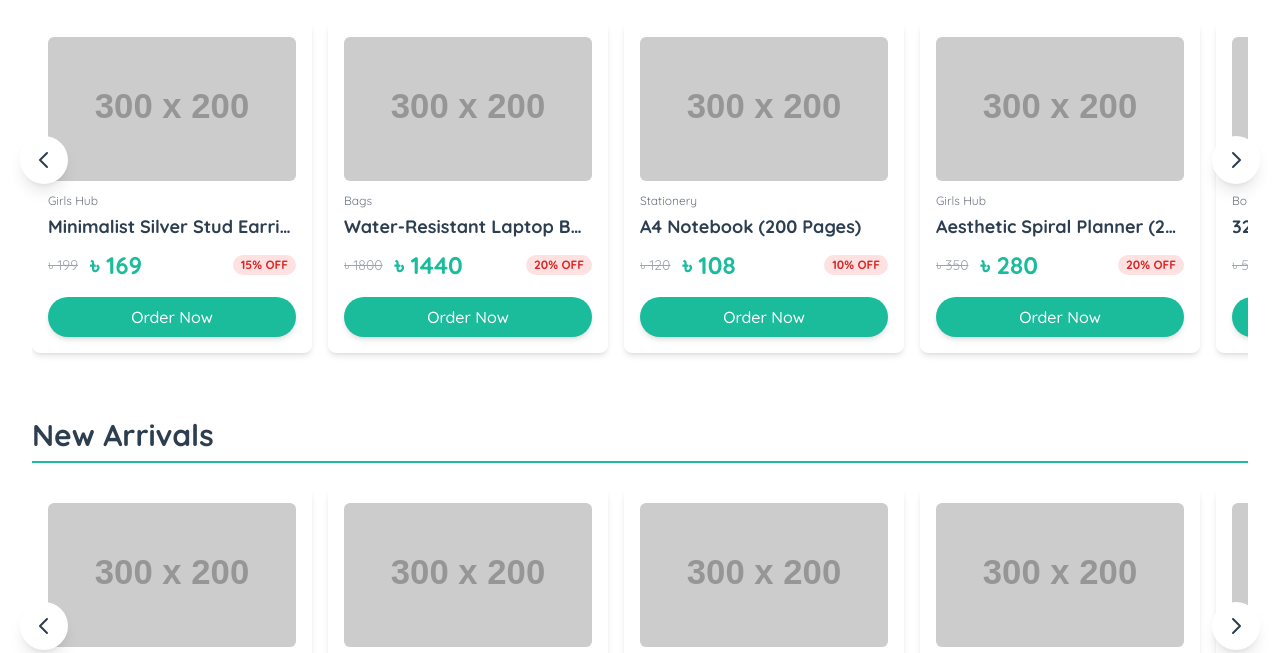
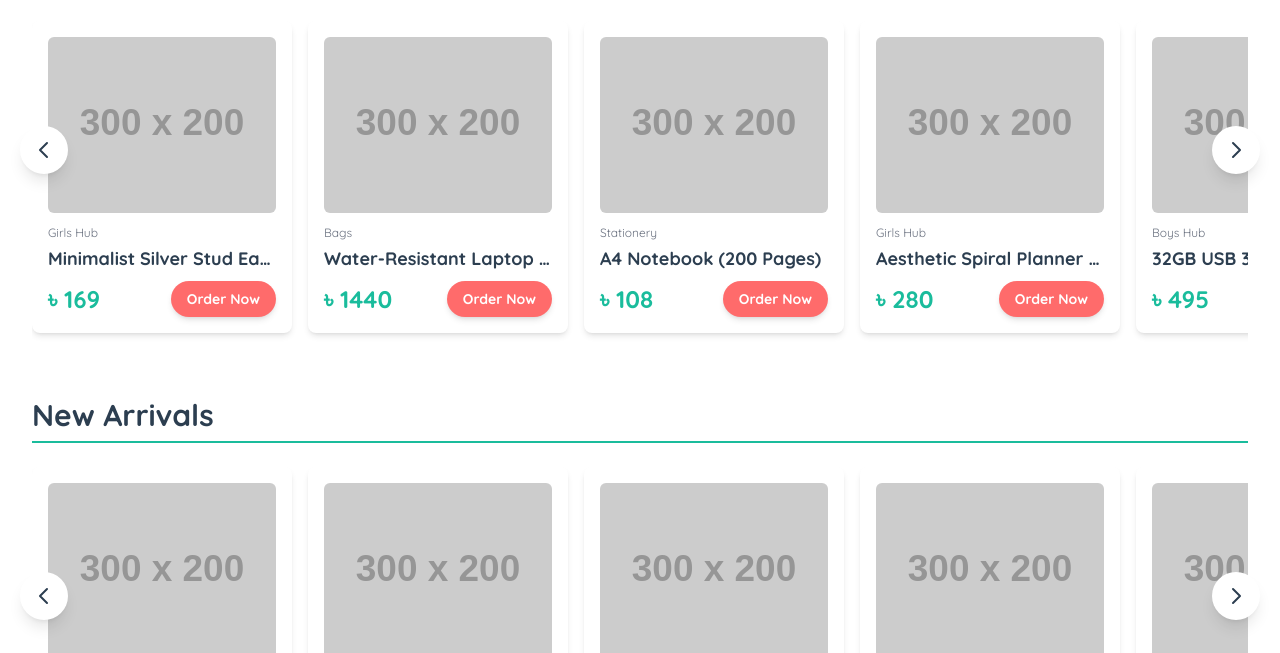
Before and after one commit to rajstudenthub-crypto/rajhub, a plain HTML site: page Index.html in a window 1280 px wide. Shown: the part 721-1374 px from the top of the page. Drawn offline with nearby package versions, Linux system fonts and the light colour scheme; placeholder pictures from the web are drawn by us.

Commit message:
Update Index.html

```diff
--- a/Index.html
+++ b/Index.html
@@ -38,24 +38,26 @@
             scroll-behavior: smooth;
             -webkit-overflow-scrolling: touch;
             padding-bottom: 1rem;
-            /* MOBILE/TABLET: Adjust padding to accommodate 2 cards better */
+            /* MOBILE/TABLET: Adjust padding to accommodate the new card width */
             padding-left: 0.5rem;
             padding-right: 0.5rem;
         }
         .product-card {
-            /* MOBILE/TABLET: Show 2 cards at once (50% - margin) */
-            flex: 0 0 calc(50% - 8px);
+            /* ADJUSTED WIDTH: From 50% to 40% - makes the cards narrower/taller */
+            flex: 0 0 calc(40% - 8px);
             max-width: none;
             scroll-snap-align: start;
             margin-right: 1rem;
-            margin-left: 0.5rem; /* Small margin to balance padding on track */
+            margin-left: 0.5rem;
         }
-        /* DESKTOP: Show 3 cards at once */
+        /* DESKTOP: Adjust to show more items, making cards narrower */
         @media (min-width: 768px) {
             .product-card {
-                flex: 0 0 30%;
-                max-width: 280px;
-                margin-left: 0; /* Adjust for desktop grid/carousel appearance */
+                /* Reduced from 30% to 28% for narrower feel */
+                flex: 0 0 28%;
+                /* Reduced max-width from 280px to 260px */
+                max-width: 260px;
+                margin-left: 0;
             }
             .product-track {
                 padding-left: 0;
@@ -81,63 +83,65 @@
                         'charcoal': '#2C3E50',
                         'teal-accent': '#1ABC9C',
                         'light-gray': '#F4F4F4',
+                        // Light red/salmon color for the button
+                        'salmon-accent': '#FF6B6B',
                     }
                 }
             }
         }
 
-        // --- PRODUCT DATA (Expanded, BDT currency) ---
+        // --- PRODUCT DATA (Updated: Discount and Off removed, final price set as 'price') ---
         const productData = [
             // --- Top Selling (6 Items: ids 1, 4, 8, 2, 5, 6) ---
-            { id: 1, name: "Matador i-teen Gel Pen (6-Pack)", category: "Stationery", price: 72, discount: 61, off: 15, isTopSelling: true, isNewArrival: false, imageUrl: "https://placehold.co/300x200/F4F4F4/2C3E50?text=Matador+Pen" },
-            { id: 4, name: "Minimalist Silver Stud Earrings", category: "Girls Hub", price: 199, discount: 169, off: 15, isTopSelling: true, isNewArrival: false, imageUrl: "https://placehold.co/300x200/F4F4F4/2C3E50?text=Earrings" },
-            { id: 8, name: "Water-Resistant Laptop Backpack", category: "Bags", price: 1800, discount: 1440, off: 20, isTopSelling: true, isNewArrival: false, imageUrl: "https://placehold.co/300x200/F4F4F4/2C3E50?text=Backpack" },
-            { id: 2, name: "A4 Notebook (200 Pages)", category: "Stationery", price: 120, discount: 108, off: 10, isTopSelling: true, isNewArrival: false, imageUrl: "https://placehold.co/300x200/F4F4F4/2C3E50?text=A4+Notebook" },
-            { id: 5, name: "Aesthetic Spiral Planner (2025)", category: "Girls Hub", price: 350, discount: 280, off: 20, isTopSelling: true, isNewArrival: false, imageUrl: "https://placehold.co/300x200/F4F4F4/2C3E50?text=Planner" },
-            { id: 6, name: "32GB USB 3.0 Flash Drive", category: "Boys Hub", price: 550, discount: 495, off: 10, isTopSelling: true, isNewArrival: false, imageUrl: "https://placehold.co/300x200/F4F4F4/2C3E50?text=Flash+Drive" },
+            { id: 1, name: "Matador i-teen Gel Pen (6-Pack)", category: "Stationery", price: 61, isTopSelling: true, isNewArrival: false, imageUrl: "https://placehold.co/300x200/F4F4F4/2C3E50?text=Matador+Pen" },
+            { id: 4, name: "Minimalist Silver Stud Earrings", category: "Girls Hub", price: 169, isTopSelling: true, isNewArrival: false, imageUrl: "https://placehold.co/300x200/F4F4F4/2C3E50?text=Earrings" },
+            { id: 8, name: "Water-Resistant Laptop Backpack", category: "Bags", price: 1440, isTopSelling: true, isNewArrival: false, imageUrl: "https://placehold.co/300x200/F4F4F4/2C3E50?text=Backpack" },
+            { id: 2, name: "A4 Notebook (200 Pages)", category: "Stationery", price: 108, isTopSelling: true, isNewArrival: false, imageUrl: "https://placehold.co/300x200/F4F4F4/2C3E50?text=A4+Notebook" },
+            { id: 5, name: "Aesthetic Spiral Planner (2025)", category: "Girls Hub", price: 280, isTopSelling: true, isNewArrival: false, imageUrl: "https://placehold.co/300x200/F4F4F4/2C3E50?text=Planner" },
+            { id: 6, name: "32GB USB 3.0 Flash Drive", category: "Boys Hub", price: 495, isTopSelling: true, isNewArrival: false, imageUrl: "https://placehold.co/300x200/F4F4F4/2C3E50?text=Flash+Drive" },
 
 
             // --- New Arrivals (6 Items: ids 13, 16, 20, 9, 10, 11) ---
-            { id: 13, name: "Pastel Gel Ink Pen Set", category: "Girls Hub", price: 250, discount: 200, off: 20, isTopSelling: false, isNewArrival: true, imageUrl: "https://placehold.co/300x200/F4F4F4/2C3E50?text=Pastel+Pens" },
-            { id: 16, name: "Multi-Tool Keychain (Student Edition)", category: "Boys Hub", price: 140, discount: 112, off: 20, isTopSelling: false, isNewArrival: true, imageUrl: "https://placehold.co/300x200/F4F4F4/2C3E50?text=Multi-Tool" },
-            { id: 20, name: "Minimalist Sling Bag", category: "Bags", price: 600, discount: 510, off: 15, isTopSelling: false, isNewArrival: true, imageUrl: "https://placehold.co/300x200/F4F4F4/2C3E50?text=Sling+Bag" },
-            { id: 9, name: "Canvas Tote Bag (Large)", category: "Bags", price: 390, discount: 330, off: 15, isTopSelling: false, isNewArrival: true, imageUrl: "https://placehold.co/300x200/F4F4F4/2C3E50?text=Tote+Bag" },
-            { id: 10, name: "Mesh Pencil Pouch (Zipper)", category: "Bags", price: 150, discount: 135, off: 10, isTopSelling: false, isNewArrival: true, imageUrl: "https://placehold.co/300x200/F4F4F4/2C3E50?text=Pouch" },
-            { id: 11, name: "Scientific Calculator (FX-991)", category: "Stationery", price: 950, discount: 855, off: 10, isTopSelling: false, isNewArrival: true, imageUrl: "https://placehold.co/300x200/F4F4F4/2C3E50?text=Calculator" },
+            { id: 13, name: "Pastel Gel Ink Pen Set", category: "Girls Hub", price: 200, isTopSelling: false, isNewArrival: true, imageUrl: "https://placehold.co/300x200/F4F4F4/2C3E50?text=Pastel+Pens" },
+            { id: 16, name: "Multi-Tool Keychain (Student Edition)", category: "Boys Hub", price: 112, isTopSelling: false, isNewArrival: true, imageUrl: "https://placehold.co/300x200/F4F4F4/2C3E50?text=Multi-Tool" },
+            { id: 20, name: "Minimalist Sling Bag", category: "Bags", price: 510, isTopSelling: false, isNewArrival: true, imageUrl: "https://placehold.co/300x200/F4F4F4/2C3E50?text=Sling+Bag" },
+            { id: 9, name: "Canvas Tote Bag (Large)", category: "Bags", price: 330, isTopSelling: false, isNewArrival: true, imageUrl: "https://placehold.co/300x200/F4F4F4/2C3E50?text=Tote+Bag" },
+            { id: 10, name: "Mesh Pencil Pouch (Zipper)", category: "Bags", price: 135, isTopSelling: false, isNewArrival: true, imageUrl: "https://placehold.co/300x200/F4F4F4/2C3E50?text=Pouch" },
+            { id: 11, name: "Scientific Calculator (FX-991)", category: "Stationery", price: 855, isTopSelling: false, isNewArrival: true, imageUrl: "https://placehold.co/300x200/F4F4F4/2C3E50?text=Calculator" },
 
 
             // --- Stationery (Remaining items only) ---
-            { id: 3, name: "Faber-Castell 2B Pencil Set", category: "Stationery", price: 90, discount: 72, off: 20, isTopSelling: false, isNewArrival: false, imageUrl: "https://placehold.co/300x200/F4F4F4/2C3E50?text=Pencil+Set" },
-            { id: 12, name: "Highlight Marker Set (6 Colors)", category: "Stationery", price: 180, discount: 144, off: 20, isTopSelling: false, isNewArrival: false, imageUrl: "https://placehold.co/300x200/F4F4F4/2C3E50?text=Markers" },
-            { id: 21, name: "Lamy-Style Fountain Pen (Budget)", category: "Stationery", price: 380, discount: 342, off: 10, isTopSelling: false, isNewArrival: false, imageUrl: "https://placehold.co/300x200/F4F4F4/2C3E50?text=Fountain+Pen" },
-            { id: 22, name: "White Correction Pen Set (3 PCS)", category: "Stationery", price: 110, discount: 99, off: 10, isTopSelling: false, isNewArrival: false, imageUrl: "https://placehold.co/300x200/F4F4F4/2C3E50?text=Correction+Pen" },
-            { id: 23, name: "PVC Clear Book Cover Rolls", category: "Stationery", price: 150, discount: 120, off: 20, isTopSelling: false, isNewArrival: false, imageUrl: "https://placehold.co/300x200/F4F4F4/2C3E50?text=Book+Covers" },
+            { id: 3, name: "Faber-Castell 2B Pencil Set", category: "Stationery", price: 72, isTopSelling: false, isNewArrival: false, imageUrl: "https://placehold.co/300x200/F4F4F4/2C3E50?text=Pencil+Set" },
+            { id: 12, name: "Highlight Marker Set (6 Colors)", category: "Stationery", price: 144, isTopSelling: false, isNewArrival: false, imageUrl: "https://placehold.co/300x200/F4F4F4/2C3E50?text=Markers" },
+            { id: 21, name: "Lamy-Style Fountain Pen (Budget)", category: "Stationery", price: 342, isTopSelling: false, isNewArrival: false, imageUrl: "https://placehold.co/300x200/F4F4F4/2C3E50?text=Fountain+Pen" },
+            { id: 22, name: "White Correction Pen Set (3 PCS)", category: "Stationery", price: 99, isTopSelling: false, isNewArrival: false, imageUrl: "https://placehold.co/300x200/F4F4F4/2C3E50?text=Correction+Pen" },
+            { id: 23, name: "PVC Clear Book Cover Rolls", category: "Stationery", price: 120, isTopSelling: false, isNewArrival: false, imageUrl: "https://placehold.co/300x200/F4F4F4/2C3E50?text=Book+Covers" },
 
 
             // --- Girls Hub (Remaining items only) ---
-            { id: 14, name: "Hair Scrunchie Pack (10 PCS)", category: "Girls Hub", price: 150, discount: 120, off: 20, isTopSelling: false, isNewArrival: false, imageUrl: "https://placehold.co/300x200/F4F4F4/2C3E50?text=Scrunchies" },
-            { id: 15, name: "Compact Makeup Mirror", category: "Girls Hub", price: 99, discount: 84, off: 15, isTopSelling: false, isNewArrival: false, imageUrl: "https://placehold.co/300x200/F4F4F4/2C3E50?text=Mirror" },
-            { id: 24, name: "Cute Animal Eraser Set (5 PCS)", category: "Girls Hub", price: 80, discount: 64, off: 20, isTopSelling: false, isNewArrival: false, imageUrl: "https://placehold.co/300x200/F4F4F4/2C3E50?text=Eraser+Set" },
-            { id: 25, name: "Kawaii Bear Sticky Notes Set", category: "Girls Hub", price: 170, discount: 153, off: 10, isTopSelling: false, isNewArrival: false, imageUrl: "https://placehold.co/300x200/F4F4F4/2C3E50?text=Sticky+Notes" },
-            { id: 26, name: "Multi-Color Cable Organizers (5-Pack)", category: "Girls Hub", price: 130, discount: 117, off: 10, isTopSelling: false, isNewArrival: false, imageUrl: "https://placehold.co/300x200/F4F4F4/2C3E50?text=Cable+Ties" },
-            { id: 27, name: "Pastel Color Metal Water Bottle (500ml)", category: "Girls Hub", price: 499, discount: 424, off: 15, isTopSelling: false, isNewArrival: false, imageUrl: "https://placehold.co/300x200/F4F4F4/2C3E50?text=Water+Bottle" },
+            { id: 14, name: "Hair Scrunchie Pack (10 PCS)", category: "Girls Hub", price: 120, isTopSelling: false, isNewArrival: false, imageUrl: "https://placehold.co/300x200/F4F4F4/2C3E50?text=Scrunchies" },
+            { id: 15, name: "Compact Makeup Mirror", category: "Girls Hub", price: 84, isTopSelling: false, isNewArrival: false, imageUrl: "https://placehold.co/300x200/F4F4F4/2C3E50?text=Mirror" },
+            { id: 24, name: "Cute Animal Eraser Set (5 PCS)", category: "Girls Hub", price: 64, isTopSelling: false, isNewArrival: false, imageUrl: "https://placehold.co/300x200/F4F4F4/2C3E50?text=Eraser+Set" },
+            { id: 25, name: "Kawaii Bear Sticky Notes Set", category: "Girls Hub", price: 153, isTopSelling: false, isNewArrival: false, imageUrl: "https://placehold.co/300x200/F4F4F4/2C3E50?text=Sticky+Notes" },
+            { id: 26, name: "Multi-Color Cable Organizers (5-Pack)", category: "Girls Hub", price: 117, isTopSelling: false, isNewArrival: false, imageUrl: "https://placehold.co/300x200/F4F4F4/2C3E50?text=Cable+Ties" },
+            { id: 27, name: "Pastel Color Metal Water Bottle (500ml)", category: "Girls Hub", price: 424, isTopSelling: false, isNewArrival: false, imageUrl: "https://placehold.co/300x200/F4F4F4/2C3E50?text=Water+Bottle" },
 
 
             // --- Boys Hub (Remaining items only) ---
-            { id: 7, name: "Minimalist Bi-Fold Wallet (Black)", category: "Boys Hub", price: 280, discount: 238, off: 15, isTopSelling: false, isNewArrival: false, imageUrl: "https://placehold.co/300x200/F4F4F4/2C3E50?text=Wallet" },
-            { id: 17, name: "Wired Gaming Mouse (Budget)", category: "Boys Hub", price: 450, discount: 382, off: 15, isTopSelling: false, isNewArrival: false, imageUrl: "https://placehold.co/300x200/F4F4F4/2C3E50?text=Mouse" },
-            { id: 18, name: "Premium Phone Stand", category: "Boys Hub", price: 199, discount: 179, off: 10, isTopSelling: false, isNewArrival: false, imageUrl: "https://placehold.co/300x200/F4F4F4/2C3E50?text=Phone+Stand" },
-            { id: 28, name: "10000mAh Power Bank (Compact)", category: "Boys Hub", price: 1250, discount: 1125, off: 10, isTopSelling: false, isNewArrival: false, imageUrl: "https://placehold.co/300x200/F4F4F4/2C3E50?text=Power+Bank" },
-            { id: 29, name: "USB-C to USB-A Adapter (2-Pack)", category: "Boys Hub", price: 290, discount: 246, off: 15, isTopSelling: false, isNewArrival: false, imageUrl: "https://placehold.co/300x200/F4F4F4/2C3E50?text=USB+Adapter" },
-            { id: 30, name: "Durable Headphone Case (Hard Shell)", category: "Boys Hub", price: 320, discount: 272, off: 15, isTopSelling: false, isNewArrival: false, imageUrl: "https://placehold.co/300x200/F4F4F4/2C3E50?text=Headphone+Case" },
+            { id: 7, name: "Minimalist Bi-Fold Wallet (Black)", category: "Boys Hub", price: 238, isTopSelling: false, isNewArrival: false, imageUrl: "https://placehold.co/300x200/F4F4F4/2C3E50?text=Wallet" },
+            { id: 17, name: "Wired Gaming Mouse (Budget)", category: "Boys Hub", price: 382, isTopSelling: false, isNewArrival: false, imageUrl: "https://placehold.co/300x200/F4F4F4/2C3E50?text=Mouse" },
+            { id: 18, name: "Premium Phone Stand", category: "Boys Hub", price: 179, isTopSelling: false, isNewArrival: false, imageUrl: "https://placehold.co/300x200/F4F4F4/2C3E50?text=Phone+Stand" },
+            { id: 28, name: "10000mAh Power Bank (Compact)", category: "Boys Hub", price: 1125, isTopSelling: false, isNewArrival: false, imageUrl: "https://placehold.co/300x200/F4F4F4/2C3E50?text=Power+Bank" },
+            { id: 29, name: "USB-C to USB-A Adapter (2-Pack)", category: "Boys Hub", price: 246, isTopSelling: false, isNewArrival: false, imageUrl: "https://placehold.co/300x200/F4F4F4/2C3E50?text=USB+Adapter" },
+            { id: 30, name: "Durable Headphone Case (Hard Shell)", category: "Boys Hub", price: 272, isTopSelling: false, isNewArrival: false, imageUrl: "https://placehold.co/300x200/F4F4F4/2C3E50?text=Headphone+Case" },
 
 
             // --- Bags (Remaining items only) ---
-            { id: 19, name: "Drawstring Gym Bag", category: "Bags", price: 250, discount: 200, off: 20, isTopSelling: false, isNewArrival: false, imageUrl: "https://placehold.co/300x200/F4F4F4/2C3E50?text=Gym+Bag" },
-            { id: 31, name: "Premium Pencil Box (Hard Shell)", category: "Bags", price: 420, discount: 357, off: 15, isTopSelling: false, isNewArrival: false, imageUrl: "https://placehold.co/300x200/F4F4F4/2C3E50?text=Pencil+Box" },
-            { id: 32, name: "Folding Shopping Bag (Reusable)", category: "Bags", price: 100, discount: 85, off: 15, isTopSelling: false, isNewArrival: false, imageUrl: "https://placehold.co/300x200/F4F4F4/2C3E50?text=Shopping+Bag" },
-            { id: 33, name: "Laptop Sleeve (14-inch, Grey)", category: "Bags", price: 750, discount: 675, off: 10, isTopSelling: false, isNewArrival: false, imageUrl: "https://placehold.co/300x200/F4F4F4/2C3E50?text=Laptop+Sleeve" },
-            { id: 34, name: "Crossbody Small Day Bag", category: "Bags", price: 490, discount: 441, off: 10, isTopSelling: false, isNewArrival: false, imageUrl: "https://placehold.co/300x200/F4F4F4/2C3E50?text=Crossbody+Bag" },
+            { id: 19, name: "Drawstring Gym Bag", category: "Bags", price: 200, isTopSelling: false, isNewArrival: false, imageUrl: "https://placehold.co/300x200/F4F4F4/2C3E50?text=Gym+Bag" },
+            { id: 31, name: "Premium Pencil Box (Hard Shell)", category: "Bags", price: 357, isTopSelling: false, isNewArrival: false, imageUrl: "https://placehold.co/300x200/F4F4F4/2C3E50?text=Pencil+Box" },
+            { id: 32, name: "Folding Shopping Bag (Reusable)", category: "Bags", price: 85, isTopSelling: false, isNewArrival: false, imageUrl: "https://placehold.co/300x200/F4F4F4/2C3E50?text=Shopping+Bag" },
+            { id: 33, name: "Laptop Sleeve (14-inch, Grey)", category: "Bags", price: 675, isTopSelling: false, isNewArrival: false, imageUrl: "https://placehold.co/300x200/F4F4F4/2C3E50?text=Laptop+Sleeve" },
+            { id: 34, name: "Crossbody Small Day Bag", category: "Bags", price: 441, isTopSelling: false, isNewArrival: false, imageUrl: "https://placehold.co/300x200/F4F4F4/2C3E50?text=Crossbody+Bag" },
         ];
 
         // --- CORE PAGE ROUTING LOGIC ---
@@ -263,20 +267,24 @@
 
             return `
                 <div class="${cardClass}">
-                    <img src="${product.imageUrl}" alt="${product.name}" class="w-full h-36 object-cover rounded-md mb-3" onerror="this.onerror=null;this.src='https://placehold.co/300x200/E5E7EB/4B5563?text=Image+Missing';">
+                    <!-- IMAGE HEIGHT INCREASED FROM h-36 to h-44 for a taller card look -->
+                    <img src="${product.imageUrl}" alt="${product.name}" class="w-full h-44 object-cover rounded-md mb-3" onerror="this.onerror=null;this.src='https://placehold.co/300x200/E5E7EB/4B5563?text=Image+Missing';">
                     <p class="text-xs text-gray-500 mb-1">${product.category}</p>
                     <h3 class="text-lg font-semibold text-charcoal mb-2 truncate">${product.name}</h3>
 
-                    <div class="pricing flex items-center mb-4">
-                        <!-- BDT currency symbol (৳) -->
-                        <span class="original-price text-sm text-gray-400 line-through mr-3">৳ ${product.price}</span>
-                        <span class="discount-price text-2xl font-extrabold text-teal-accent">৳ ${product.discount}</span>
-                        <span class="ml-auto text-xs font-bold bg-red-100 text-red-600 px-2 py-0.5 rounded-full">${product.off}% OFF</span>
+                    <!-- NEW LAYOUT: Price on Left, Button on Right -->
+                    <div class="flex justify-between items-center mb-0 space-x-2">
+                        <!-- Price on Left -->
+                        <div class="text-left flex-shrink-0">
+                            <!-- BDT currency symbol (৳) -->
+                            <span class="final-price text-2xl font-extrabold text-teal-accent">৳ ${product.price}</span>
+                        </div>
+
+                        <!-- Button on Right (Smaller, Light Red/Salmon) -->
+                        <button onclick="handleKinunClick(${product.id})" class="kinun-button flex-shrink-0 px-4 py-2 bg-salmon-accent text-white text-sm rounded-full font-bold hover:bg-red-500 transition duration-200 shadow-md">
+                            Order Now
+                        </button>
                     </div>
-
-                    <button onclick="handleKinunClick(${product.id})" class="kinun-button w-full bg-teal-accent text-white py-2 rounded-full font-medium hover:bg-[#158C7C] transition duration-200 shadow-md">
-                        Order Now
-                    </button>
                 </div>
             `;
         }
@@ -293,10 +301,10 @@
 
             currentCheckoutProduct = product;
 
-            // Populate modal with product info
+            // Populate modal with product info - using product.price now
             document.getElementById('checkout-product-title').textContent = product.name;
-            document.getElementById('checkout-product-price').textContent = `৳ ${product.discount}`;
-            document.getElementById('checkout-total-price').textContent = `৳ ${product.discount}`;
+            document.getElementById('checkout-product-price').textContent = `৳ ${product.price}`;
+            document.getElementById('checkout-total-price').textContent = `৳ ${product.price}`;
             document.getElementById('product-image-modal').src = product.imageUrl;
 
             // Show the modal and prevent background scrolling
@@ -334,11 +342,11 @@
 
             const product = currentCheckoutProduct;
 
-            // Prepare the confirmation message details
+            // Prepare the confirmation message details - using product.price now
             const confirmationDetails = `
                 <div class="text-left space-y-2 text-gray-700">
                     <p><strong>Item:</strong> ${product.name}</p>
-                    <p><strong>Total Price:</strong> <span class="text-teal-accent font-bold">৳ ${product.discount}</span></p>
+                    <p><strong>Total Price:</strong> <span class="text-teal-accent font-bold">৳ ${product.price}</span></p>
                     <p><strong>Name:</strong> ${name}</p>
                     <p><strong>Phone:</strong> ${phone}</p>
                     <p><strong>Address:</strong> ${address}</p>
@@ -403,7 +411,7 @@
                 const firstCard = track.querySelector('.product-card');
                 if (!firstCard) return;
 
-                const itemWidth = firstCard.offsetWidth + 16; // Card width + margin-right
+                const itemWidth = firstCard.offsetWidth + 16; // Card width + margin-right (1rem = 16px)
                 const currentScroll = track.scrollLeft;
                 const maxScroll = track.scrollWidth - track.clientWidth;
 
@@ -436,8 +444,6 @@
     </script>
 </head>
 <body class="bg-white text-gray-800 font-sans min-h-screen flex flex-col">
-
-    <!-- REMOVED OLD MESSAGE BOX (Alert replacement) -->
 
     <!-- HEADER (Navigation) -->
     <header class="header-charcoal text-white shadow-lg sticky top-0 z-40">
@@ -674,12 +680,11 @@
 
         <!-- ============================================== -->
         <!-- 2. CATEGORY PAGES VIEW (Simplified for brevity) -->
-        <!-- NOTE: Grid adjusted to ensure 2 products visible on mobile/small screens -->
         <!-- ============================================== -->
         <section id="stationary-page" class="content-page hidden min-h-[60vh]">
             <h1 class="text-3xl font-bold text-charcoal mb-8 border-b-2 border-teal-accent pb-2">Stationery Essentials</h1>
             <p class="mb-6 text-gray-600">High-quality pens, notebooks, and academic tools for focused study sessions across Rajshahi.</p>
-            <!-- UPDATED GRID: grid-cols-2 is the default for mobile, md:grid-cols-3 for tablets, lg:grid-cols-4 for desktop -->
+            <!-- Grid layout is maintained -->
             <div id="stationary-products" class="grid grid-cols-2 md:grid-cols-3 lg:grid-cols-4 gap-6">
                 <!-- Stationery products will be rendered here by renderCategoryPage() -->
             </div>
@@ -688,7 +693,7 @@
         <section id="girls-hub-page" class="content-page hidden min-h-[60vh]">
             <h1 class="text-3xl font-bold text-charcoal mb-8 border-b-2 border-teal-accent pb-2">Girls Hub: Style & Organization</h1>
             <p class="mb-6 text-gray-600">Minimalist accessories, aesthetic planners, and stylish gear to complement your campus look.</p>
-            <!-- UPDATED GRID -->
+            <!-- Grid layout is maintained -->
             <div id="girls-hub-products" class="grid grid-cols-2 md:grid-cols-3 lg:grid-cols-4 gap-6">
                 <!-- Girls Hub products will be rendered here by renderCategoryPage() -->
             </div>
@@ -697,7 +702,7 @@
         <section id="boys-hub-page" class="content-page hidden min-h-[60vh]">
             <h1 class="text-3xl font-bold text-charcoal mb-8 border-b-2 border-teal-accent pb-2">Boys Hub: Tech & Utility</h1>
             <p class="mb-6 text-gray-600">Durable storage, essential tech gadgets, and tools built for engineering and science students.</p>
-            <!-- UPDATED GRID -->
+            <!-- Grid layout is maintained -->
             <div id="boys-hub-products" class="grid grid-cols-2 md:grid-cols-3 lg:grid-cols-4 gap-6">
                 <!-- Boys Hub products will be rendered here by renderCategoryPage() -->
             </div>
@@ -706,7 +711,7 @@
         <section id="bags-page" class="content-page hidden min-h-[60vh]">
             <h1 class="text-3xl font-bold text-charcoal mb-8 border-b-2 border-teal-accent pb-2">Bags & Backpacks</h1>
             <p class="mb-6 text-gray-600">Water-resistant backpacks and simple totes designed to carry laptops and study material safely.</p>
-            <!-- UPDATED GRID -->
+            <!-- Grid layout is maintained -->
             <div id="bags-products" class="grid grid-cols-2 md:grid-cols-3 lg:grid-cols-4 gap-6">
                 <!-- Bags products will be rendered here by renderCategoryPage() -->
             </div>
```
